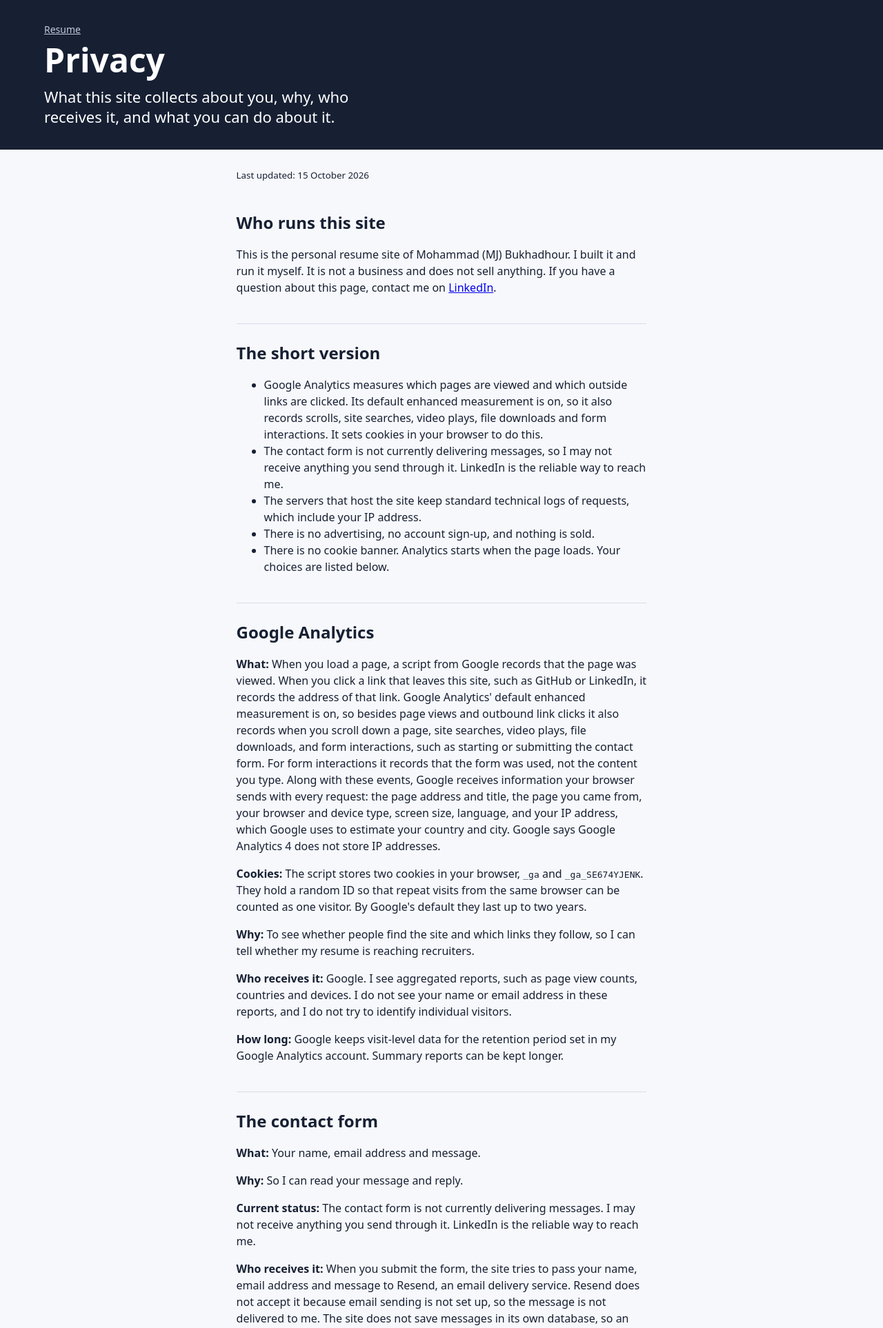
After one commit to mbukhadh/career-platform, a FastAPI app: template templates/privacy.html in a window 1280 px wide. The commit adds this page. Shown: the top 1926 px of the page at 69% size. Run offline with FastAPI, Linux system fonts and the light colour scheme; the template is opened without the code that fills it, so the values that code supplies are empty.

Commit message:
Add GA4 tag and Privacy page
Co-Authored-By: Claude Opus 5.5 <noreply@anthropic.com>

```diff
--- a/static/css/site.css
+++ b/static/css/site.css
@@ -66,6 +66,15 @@ main.page-shell {
   color: #fff;
   text-decoration-thickness: 1px;
   text-underline-offset: 0.25em;
+}
+
+.site-footer a,
+.site-header .eyebrow a {
+  color: inherit;
+}
+
+.prose {
+  max-width: 65ch;
 }
 
 .site-header nav a:hover {
--- a/templates/base.html
+++ b/templates/base.html
@@ -1,6 +1,15 @@
 <!doctype html>
 <html lang="en">
   <head>
+    <!-- Google tag (gtag.js) -->
+    <script async src="https://www.googletagmanager.com/gtag/js?id=G-SE674YJENK"></script>
+    <script>
+      window.dataLayer = window.dataLayer || [];
+      function gtag(){dataLayer.push(arguments);}
+      gtag('js', new Date());
+
+      gtag('config', 'G-SE674YJENK');
+    </script>
     <meta charset="utf-8">
     <meta name="viewport" content="width=device-width, initial-scale=1">
     <title>{% block title %}Career Platform{% endblock %}</title>
--- /dev/null
+++ b/templates/privacy.html
@@ -0,0 +1,73 @@
+{% extends "base.html" %}
+
+{% block title %}Privacy | Mohammad (MJ) Bukhadhour{% endblock %}
+
+{% block content %}
+<header class="site-header">
+  <div class="page-shell">
+    <p class="eyebrow"><a href="/">Resume</a></p>
+    <h1>Privacy</h1>
+    <p class="headline">What this site collects about you, why, who receives it, and what you can do about it.</p>
+  </div>
+</header>
+<main class="page-shell prose">
+  <p><small>Last updated: 15 October 2026</small></p>
+
+  <section aria-labelledby="who-heading">
+    <h2 id="who-heading">Who runs this site</h2>
+    <p>This is the personal resume site of Mohammad (MJ) Bukhadhour. I built it and run it myself. It is not a business and does not sell anything. If you have a question about this page, contact me on <a href="https://www.linkedin.com/in/mohammad-bukhadhour-ab7235391/">LinkedIn</a>.</p>
+  </section>
+
+  <section aria-labelledby="summary-heading">
+    <h2 id="summary-heading">The short version</h2>
+    <ul>
+      <li>Google Analytics measures which pages are viewed and which outside links are clicked. Its default enhanced measurement is on, so it also records scrolls, site searches, video plays, file downloads and form interactions. It sets cookies in your browser to do this.</li>
+      <li>The contact form is not currently delivering messages, so I may not receive anything you send through it. LinkedIn is the reliable way to reach me.</li>
+      <li>The servers that host the site keep standard technical logs of requests, which include your IP address.</li>
+      <li>There is no advertising, no account sign-up, and nothing is sold.</li>
+      <li>There is no cookie banner. Analytics starts when the page loads. Your choices are listed below.</li>
+    </ul>
+  </section>
+
+  <section aria-labelledby="analytics-heading">
+    <h2 id="analytics-heading">Google Analytics</h2>
+    <p><strong>What:</strong> When you load a page, a script from Google records that the page was viewed. When you click a link that leaves this site, such as GitHub or LinkedIn, it records the address of that link. Google Analytics' default enhanced measurement is on, so besides page views and outbound link clicks it also records when you scroll down a page, site searches, video plays, file downloads, and form interactions, such as starting or submitting the contact form. For form interactions it records that the form was used, not the content you type. Along with these events, Google receives information your browser sends with every request: the page address and title, the page you came from, your browser and device type, screen size, language, and your IP address, which Google uses to estimate your country and city. Google says Google Analytics 4 does not store IP addresses.</p>
+    <p><strong>Cookies:</strong> The script stores two cookies in your browser, <code>_ga</code> and <code>_ga_SE674YJENK</code>. They hold a random ID so that repeat visits from the same browser can be counted as one visitor. By Google's default they last up to two years.</p>
+    <p><strong>Why:</strong> To see whether people find the site and which links they follow, so I can tell whether my resume is reaching recruiters.</p>
+    <p><strong>Who receives it:</strong> Google. I see aggregated reports, such as page view counts, countries and devices. I do not see your name or email address in these reports, and I do not try to identify individual visitors.</p>
+    <p><strong>How long:</strong> Google keeps visit-level data for the retention period set in my Google Analytics account. Summary reports can be kept longer.</p>
+  </section>
+
+  <section aria-labelledby="contact-form-heading">
+    <h2 id="contact-form-heading">The contact form</h2>
+    <p><strong>What:</strong> Your name, email address and message.</p>
+    <p><strong>Why:</strong> So I can read your message and reply.</p>
+    <p><strong>Current status:</strong> The contact form is not currently delivering messages. I may not receive anything you send through it. LinkedIn is the reliable way to reach me.</p>
+    <p><strong>Who receives it:</strong> When you submit the form, the site tries to pass your name, email address and message to Resend, an email delivery service. Resend does not accept it because email sending is not set up, so the message is not delivered to me. The site does not save messages in its own database, so an undelivered message is not kept anywhere on the site.</p>
+    <p><strong>How long:</strong> To limit spam, the server keeps your IP address and the times you submitted the form in memory. This is cleared when the server restarts.</p>
+  </section>
+
+  <section aria-labelledby="hosting-heading">
+    <h2 id="hosting-heading">Hosting and server logs</h2>
+    <p>Like almost every website, the servers that deliver these pages record each request, including your IP address, the page requested, the time, and your browser type. I use these logs to keep the site running and to investigate problems. The site is hosted on Railway. Cloudflare provides its domain name service and handles requests to the <code>www</code> address.</p>
+  </section>
+
+  <section aria-labelledby="choices-heading">
+    <h2 id="choices-heading">Your choices</h2>
+    <ul>
+      <li><strong>Block analytics.</strong> You can block or delete cookies in your browser settings, use a content blocker, or install the <a href="https://tools.google.com/dlpage/gaoptout">Google Analytics opt-out add-on</a> from Google. The site works the same without analytics.</li>
+      <li><strong>Skip the form.</strong> You can reach me through LinkedIn instead of the contact form.</li>
+      <li><strong>Ask me to delete your message.</strong> Ask through LinkedIn and I will delete any message I received.</li>
+    </ul>
+    <p>Things this site does <strong>not</strong> do yet: it has no cookie consent banner, and it does not respond to Do Not Track or Global Privacy Control browser signals. I cannot link Google Analytics data to you by name, so I cannot look up or delete it for you.</p>
+  </section>
+
+  <section aria-labelledby="changes-heading">
+    <h2 id="changes-heading">Changes</h2>
+    <p>If what the site collects changes, I will update this page and the date at the top.</p>
+  </section>
+</main>
+<footer class="site-footer">
+  <div class="page-shell"><small><a href="/">Back to resume</a></small></div>
+</footer>
+{% endblock %}
--- a/templates/profile.html
+++ b/templates/profile.html
@@ -44,6 +44,6 @@
   </section>
 </main>
 <footer class="site-footer">
-  <div class="page-shell"><small>Profile source: {{ profile_source }}</small></div>
+  <div class="page-shell"><small>Profile source: {{ profile_source }} · <a href="/privacy">Privacy</a></small></div>
 </footer>
 {% endblock %}
```
Also changed, not shown: app/routes/profile.py (+7 -0 lines), docs/evidence/ga4-tag.md (added, +15 -0 lines), tests/routes/test_profile.py (+12 -0 lines).
